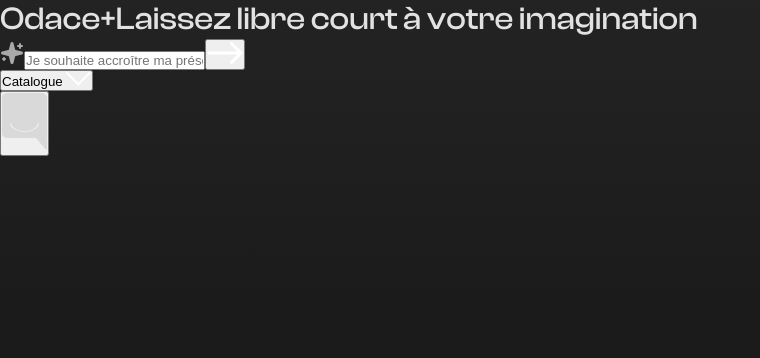
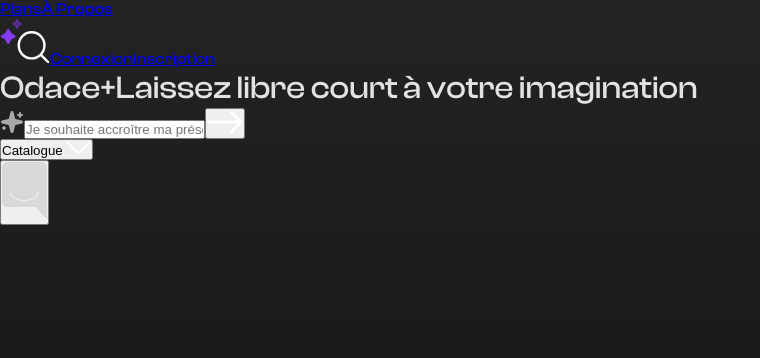
Before and after one commit to ArthurJenck/odace_LandingPage, a React (Vite) app: page / in a window 1280 px wide. Shown: the top 358 px of the page, without its empty margins (0-760 px from the left). Built offline with nearby package versions, Linux system fonts and the light colour scheme.

Commit message:
feat: added navbar html

```diff
--- /dev/null
+++ b/src/components/NavBar/index.tsx
@@ -0,0 +1,22 @@
+import aiSearchIcon from "../../assets/aiSearchIcon.svg"
+import "./NavBar.scss"
+
+const NavBar = () => {
+  return (
+    <nav>
+      <div className="nav-left">
+        <a href="#">Plans</a>
+        <a href="#">À Propos</a>
+      </div>
+      <div className="nav-right">
+        <a href="#ai-search">
+          <img src={aiSearchIcon} alt="Icone de loupe" />
+        </a>
+        <a href="#">Connexion</a>
+        <a href="#">Inscription</a>
+      </div>
+    </nav>
+  )
+}
+
+export default NavBar
--- a/src/main.tsx
+++ b/src/main.tsx
@@ -3,9 +3,11 @@ import { createRoot } from "react-dom/client"
 import "./styles/main.scss"
 import Header from "./pages/Header"
 import ChatBotBtn from "./components/ChatBotBtn"
+import NavBar from "./components/NavBar"
 
 createRoot(document.getElementById("root")!).render(
   <StrictMode>
+    <NavBar />
     <Header />
     <ChatBotBtn />
   </StrictMode>
```
Also changed, not shown: src/assets/aiSearchIcon.svg (added), src/components/NavBar/NavBar.scss (added).
